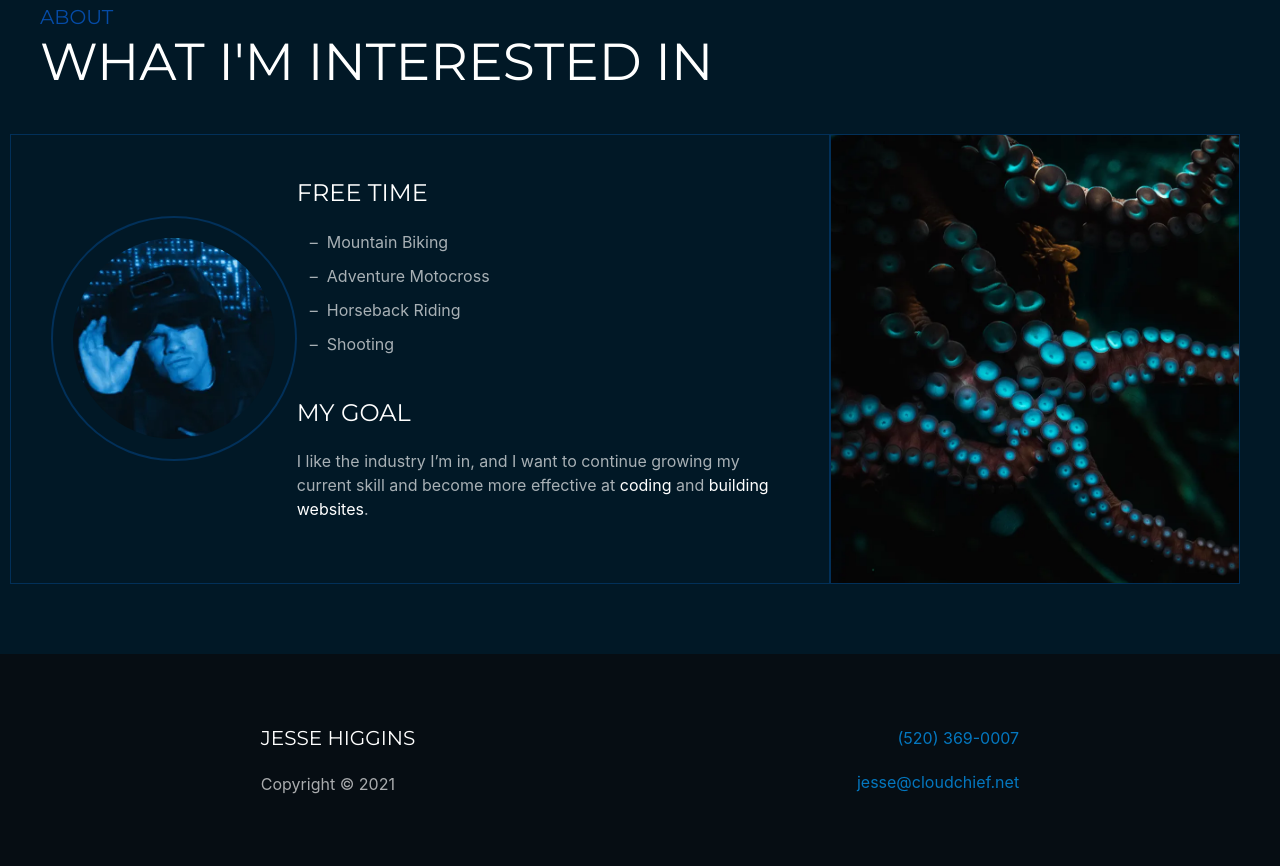
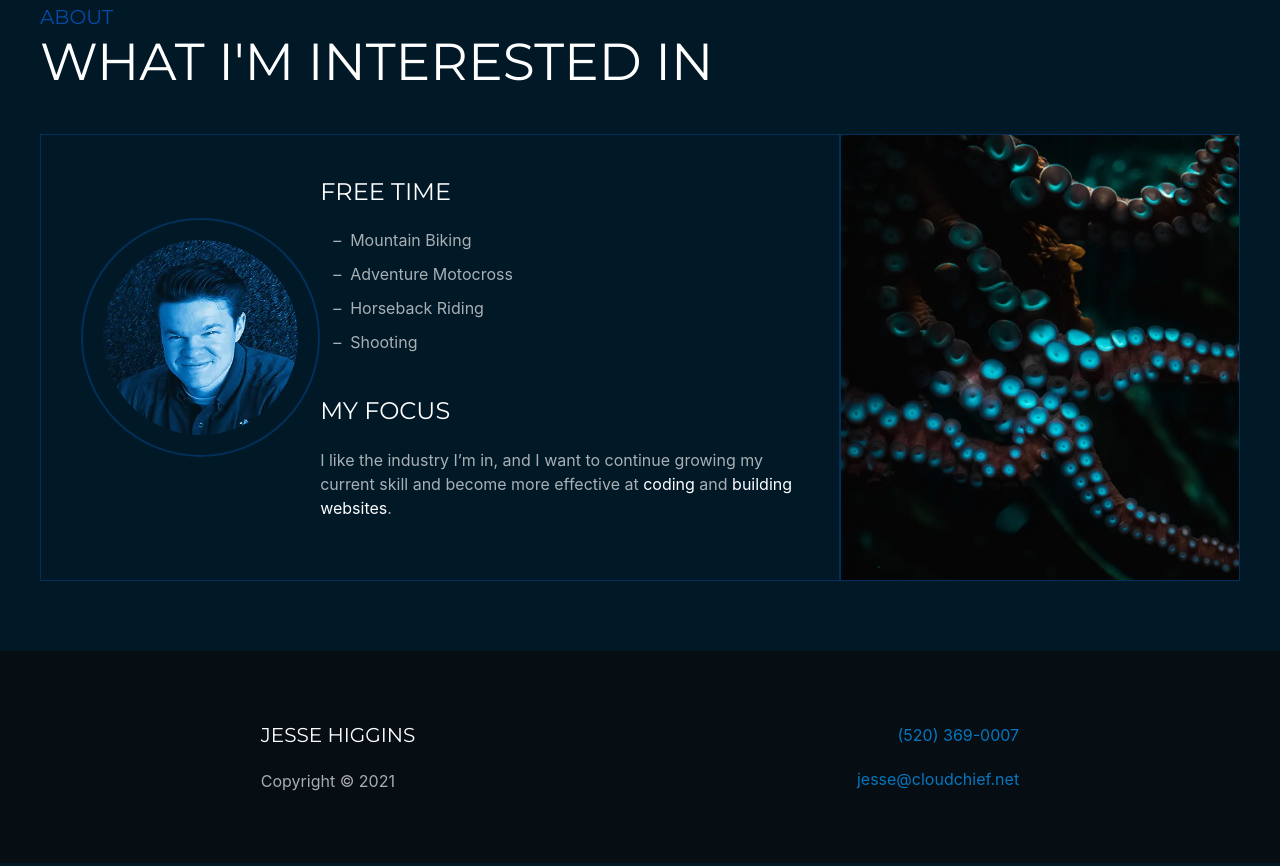
Before and after one commit to higgins720/portfolio, a plain HTML site: page index.html in a window 1280 px wide. Shown: the part 1730-2596 px from the top of the page. Drawn offline with Linux system fonts and the light colour scheme.

Commit message:
Update profile picture, fixed alignment

```diff
--- a/index.html
+++ b/index.html
@@ -68,9 +68,9 @@
                                 </div>
                             </div>
                         </div>
-                        <div class="uk-width-1-2@m uk-first-column uk-padding">
+                        <div class="uk-width-1-2@m uk-first-column uk-padding uk-visible@m">
                             <div class="uk-background-cover uk-height-1-1 solid-border" uk-parallax="bgx: -200"
-                                style="background-image: url('images/higgins720-deep-blue-octo-medium.webp'); min-height: 400px;">
+                                style="background-image: url('images/higgins720-deep-blue-octo-medium.webp'); min-height: 400px;" >
                             </div>
                         </div>
                     </div>
@@ -160,7 +160,7 @@
                         <div class="uk-width-2-3@m uk-grid-item-match uk-flex-middle uk-padding solid-border" uk-scrollspy="target: > div; delay: 200; cls: uk-animation-fade">
 
                             <div class="uk-width-1-3@s" uk-scrollspy-class="uk-animation-slide-bottom-medium">
-                                <img src="/images/higgins720-profile-image-2.webp" alt="Jesse Higgins Profile Picture" width="300px" height="300px" class="image-circle-border uk-margin-medium-bottom" />
+                                <img src="images/higgins720-profile-image-3.5.webp" alt="Jesse Higgins Profile Picture" width="300px" height="300px" class="image-circle-border uk-margin-medium-bottom" />
                             </div>
                             <div class="uk-width-2-3@s" uk-scrollspy-class="uk-animation-slide-bottom-medium">
                                 <div class="uk-margin-medium-bottom">
@@ -173,7 +173,7 @@
                                     </ul>
                                 </div>
                                 <div>
-                                    <h3>My Goal</h3>
+                                    <h3>My Focus</h3>
                                     <p>
                                         I like the industry I’m in, and I want to continue growing my current skill and become more effective at <span class="uk-text-emphasis">coding</span> and <span class="uk-text-emphasis">building websites</span>.
                                     </p>
@@ -183,7 +183,7 @@
 
                         </div>
 
-                        <div class="uk-width-1-3@m uk-grid-item-match uk-flex-middle uk-padding solid-border uk-background-cover uk-height-large" uk-parallax="bgx: -100"
+                        <div class="uk-width-1-3@m uk-grid-item-match uk-flex-middle uk-padding solid-border uk-background-cover uk-height-medium" uk-parallax="bgx: -100"
                         style="background-image: url('images/higgins720-octo-tenticles-medium.webp');">
                         </div>
 
--- a/style/main.css
+++ b/style/main.css
@@ -147,6 +147,12 @@ h6,
   box-shadow: 0 14px 25px rgba(0, 0, 0, 0.16);
 }
 
+/* Custom */
+
+.uk-grid {
+  margin-left: 0px;
+}
+
 .image-circle-border {
   display: block;
   position: relative;
```
Also changed, not shown: images/higgins720-profile-image-3.5.webp (added).
